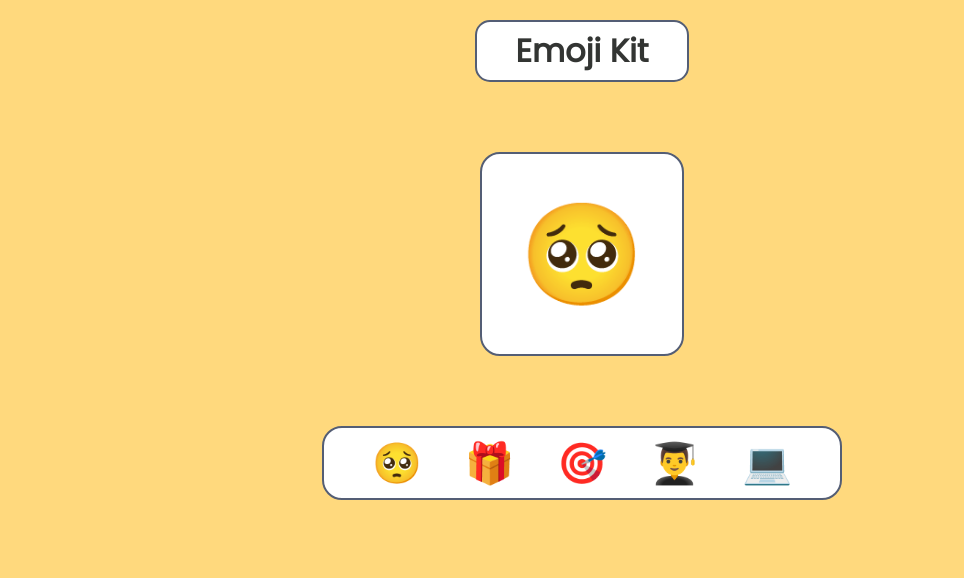
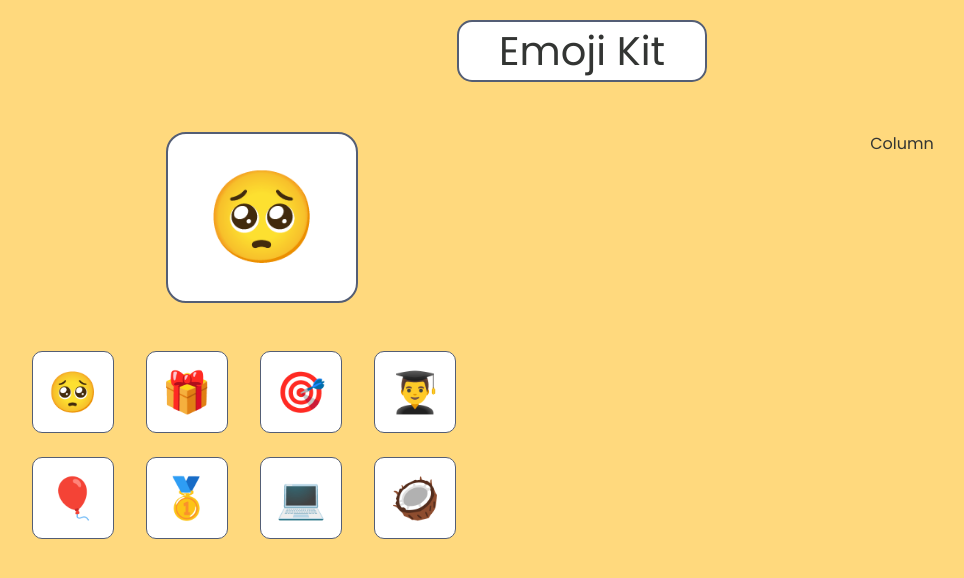
Before and after one commit to satyampund/emoji-kit, a React (Create React App) app: page / in a window 1280 px wide. Shown: the top 578 px of the page, without its empty margins (58-1022 px from the left). Built offline with nearby package versions, Linux system fonts and the light colour scheme.

Commit message:
emoji-boxes added

```diff
--- a/package.json
+++ b/package.json
@@ -6,6 +6,7 @@
     "@testing-library/jest-dom": "^5.16.5",
     "@testing-library/react": "^13.4.0",
     "@testing-library/user-event": "^13.5.0",
+    "bootstrap": "^5.2.3",
     "react": "^18.2.0",
     "react-dom": "^18.2.0",
     "react-scripts": "5.0.1",
--- a/src/App.css
+++ b/src/App.css
@@ -1,11 +1,9 @@
 .title-container {
-  width: 200px;
+  width: 250px;
   background-color: white;
   text-align: center;
-  margin-left: auto;
-  margin-right: auto;
   border-radius: 15px;
-  margin-top: 20px;
+  margin: 20px auto 50px auto;
   padding: 5px;
   border: 2px solid #545e75;
 }
@@ -14,41 +12,29 @@
   margin: 0;
 }
 
-.main-emoji-container {
-  height: 200px;
-  width: 200px;
-  background-color: white;
-  margin-left: auto;
-  margin-right: auto;
-  margin-top: 70px;
-  border-radius: 20px;
-  border: 2px solid #545e75;
-  display: grid;
-  place-content: center;
+.main-emoji-item {
+  font-size: 90px;
 }
 
-.main-emoji-item {
-  font-size: 100px;
+.main-emoji-container {
+  background-color: white;
+  border-radius: 20px !important;
+  border: 2px solid #545e75 !important;
 }
 
 .emoji-container {
-  background-color: white;
-  display: flex;
-  justify-content: space-evenly;
-  width: 40%;
-  margin-left: auto;
-  margin-right: auto;
-  margin-top: 70px;
-  cursor: pointer;
-  border-radius: 20px;
-  padding: 5px;
-  border: 2px solid #545e75;
+  width: 80%;
 }
 
 .emoji {
   font-size: 40px;
+  cursor: pointer;
+  background-color: white;
+  padding: 10px;
+  border-radius: 10px;
+  border: 1px solid #545e75;
 }
 
 .emoji:hover {
-  transform: scale(1.4);
+  transform: scale(1.1);
 }
--- a/src/App.js
+++ b/src/App.js
@@ -1,66 +1,97 @@
-import { useState } from "react";
+import { useState } from 'react'
 
-import "./App.css";
+import './App.css'
 
 function App() {
-  const [emoji, setEmoji] = useState("🥺");
+  const [emoji, setEmoji] = useState('🥺')
 
   return (
     <>
       <div className="title-container">
         <h1 className="title">Emoji Kit</h1>
       </div>
-      <div className="main-emoji-container">
+
+      <div className="container-fluid text-center">
+        <div className="row">
+          <div className="col-md-6">
+            <div className="main-emoji-container py-3 mx-auto mb-5" style={{ width: '12rem' }}>
               <div className="main-emoji-item">{emoji}</div>
             </div>
-      <div className="emoji-container">
+
+            <div className=" row emoji-container mx-auto">
               <div
-          className="emoji"
+                className="col-lg-2 emoji mx-md-3 mb-4"
                 onClick={() => {
-            setEmoji("🥺");
-          }}
-        >
+                  setEmoji('🥺')
+                }}>
                 🥺
               </div>
 
               <div
-          className="emoji"
+                className="col-lg-2 emoji mx-md-3 mb-4"
                 onClick={() => {
-            setEmoji("🎁");
-          }}
-        >
+                  setEmoji('🎁')
+                }}>
                 🎁
               </div>
 
               <div
-          className="emoji"
+                className="col-lg-2  emoji mx-md-3 mb-4"
                 onClick={() => {
-            setEmoji("🎯");
-          }}
-        >
+                  setEmoji('🎯')
+                }}>
                 🎯
               </div>
 
               <div
-          className="emoji"
+                className="col-lg-2 emoji mx-md-3 mb-4"
                 onClick={() => {
-            setEmoji("👨‍🎓");
-          }}
-        >
+                  setEmoji('👨‍🎓')
+                }}>
                 👨‍🎓
+              </div>
+            </div>
+
+            <div className=" row emoji-container mx-auto">
+              <div
+                className="col-lg-2 emoji mx-md-3 mb-4"
+                onClick={() => {
+                  setEmoji('🎈')
+                }}>
+                🎈
               </div>
 
               <div
-          className="emoji"
+                className="col-lg-2 emoji mx-md-3 mb-4"
                 onClick={() => {
-            setEmoji("💻");
-          }}
-        >
+                  setEmoji('🥇')
+                }}>
+                🥇
+              </div>
+
+              <div
+                className="col-lg-2 emoji mx-md-3 mb-4"
+                onClick={() => {
+                  setEmoji('💻')
+                }}>
                 💻
+              </div>
+
+              <div
+                className="col-lg-2 emoji mx-md-3 mb-4"
+                onClick={() => {
+                  setEmoji('🥥')
+                }}>
+                🥥
+              </div>
+            </div>
+          </div>
+
+          <div className="col-md-6">Column</div>
         </div>
       </div>
     </>
-  );
+  )
 }
 
-export default App;
+export default App
--- a/src/index.css
+++ b/src/index.css
@@ -1,9 +1,9 @@
-@import url("https://fonts.googleapis.com/css2?family=Poppins&display=swap");
+@import url('https://fonts.googleapis.com/css2?family=Poppins&display=swap');
 
 body {
-  background-color: #ffd97d;
-  font-family: "Poppins", sans-serif;
-  color: #333533;
+  background-color: #ffd97d !important;
+  font-family: 'Poppins', sans-serif !important;
+  color: #333533 !important;
 }
 
 /* code {
```
Also changed, not shown: src/index.js (+10 -8 lines), 1 other file (tests, documents, lock files or other folders). Lines whose indentation alone changed are shown as unchanged.
